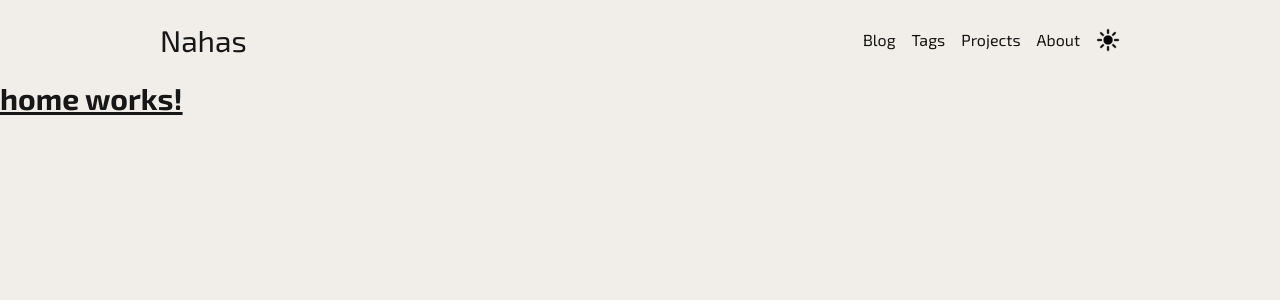
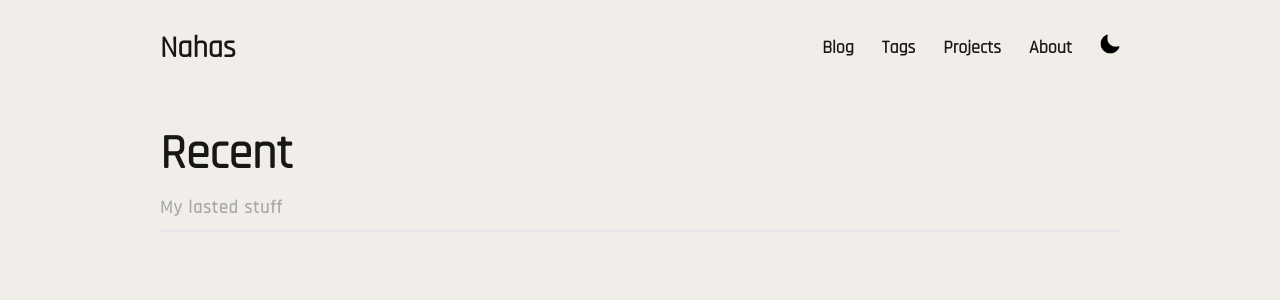
Before and after one commit to murillo-nahas/blog, an Angular app: page / in a window 1280 px wide. Shown: the top 300 px of the page. Built offline with nearby package versions, Linux system fonts and the light colour scheme.

Commit message:
feat: homepage

```diff
--- a/src/app/layout/header/header.component.html
+++ b/src/app/layout/header/header.component.html
@@ -1,15 +1,15 @@
-<header class="w-full flex items-center justify-center">
+<header class="w-full flex items-center justify-center mt-2">
   <nav class="w-9/12 h-20 flex items-center justify-between">
-    <p class="text-3xl font-medium">Nahas</p>
+    <p class="text-3xl font-semibold cursor-pointer" routerLink="/">Nahas</p>
     <div class="flex">
-      <a routerLink="/blog" class="mr-4">Blog</a>
-      <a routerLink="/tags" class="mr-4">Tags</a>
-      <a routerLink="/projects" class="mr-4">Projects</a>
-      <a routerLink="/about" class="mr-4">About</a>
+      <a routerLink="/blog" class="mr-7 font-semibold text-lg">Blog</a>
+      <a routerLink="/tags" class="mr-7 font-semibold text-lg">Tags</a>
+      <a routerLink="/projects" class="mr-7 font-semibold text-lg">Projects</a>
+      <a routerLink="/about" class="mr-7 font-semibold text-lg">About</a>
       <img
-        src="../../../assets/images/brightness.png"
+        src="../../../assets/images/night-mode.png"
         alt="Light Mode Icon"
-        class="w-6 h-6 cursor-pointer"
+        class="w-5 h-5 cursor-pointer"
       />
     </div>
   </nav>
--- a/src/app/pages/about/about.component.html
+++ b/src/app/pages/about/about.component.html
@@ -1,2 +1,6 @@
 <app-header></app-header>
-<p>about works!</p>
+<main class="w-full flex items-center justify-center">
+    <section class="w-9/12 h-32 flex items-end border-b-2">
+        <p class="text-5xl font-bold mb-9">About me</p>
+    </section>
+</main>
--- a/src/app/pages/blog/blog.component.html
+++ b/src/app/pages/blog/blog.component.html
@@ -1 +1,6 @@
-<p>blog works!</p>
+<app-header></app-header>
+<main class="w-full flex items-center justify-center">
+    <section class="w-9/12 h-32 flex items-end border-b-2">
+        <p class="text-5xl font-bold mb-9">Posts</p>
+    </section>
+</main>
--- a/src/app/pages/home/home.component.html
+++ b/src/app/pages/home/home.component.html
@@ -1,2 +1,7 @@
 <app-header></app-header>
-<p class="text-3xl font-bold underline">home works!</p>
+<main class="w-full flex items-center justify-center">
+    <section class="w-9/12 h-32 flex justify-end border-b-2 flex flex-col mt-4">
+        <p class="text-5xl font-bold mb-4">Recent</p>
+        <p class="text-lg font-semibold mb-2 tracking-wider" style="color: var(--text-gray)">My lasted stuff</p>
+    </section>
+</main>
--- a/src/app/pages/projects/projects.component.html
+++ b/src/app/pages/projects/projects.component.html
@@ -1,2 +1,6 @@
 <app-header></app-header>
-<p>projects works!</p>
+<main class="w-full flex items-center justify-center">
+    <section class="w-9/12 h-32 flex items-end border-b-2">
+        <p class="text-5xl font-bold mb-9">Projects</p>
+    </section>
+</main>
--- a/src/app/pages/tags/tags.component.html
+++ b/src/app/pages/tags/tags.component.html
@@ -1,2 +1,6 @@
 <app-header></app-header>
-<p>tags works!</p>
+<main class="w-full flex items-center justify-center">
+    <section class="w-9/12 h-32 flex items-end border-b-2">
+        <p class="text-5xl font-bold mb-9">Tags</p>
+    </section>
+</main>
--- a/src/index.html
+++ b/src/index.html
@@ -7,8 +7,7 @@
   <meta name="viewport" content="width=device-width, initial-scale=1">
   <link rel="preconnect" href="https://fonts.googleapis.com">
   <link rel="preconnect" href="https://fonts.gstatic.com" crossorigin>
-  <link href="https://fonts.googleapis.com/css2?family=Exo+2:wght@400;700&display=swap" rel="stylesheet">
-  <link rel="icon" type="image/x-icon" href="assets/images/favicon.png">
+  <link href="https://fonts.googleapis.com/css2?family=Rajdhani&display=swap" rel="stylesheet">
 </head>
 <body>
   <app-root></app-root>
--- a/src/styles.scss
+++ b/src/styles.scss
@@ -6,7 +6,7 @@
     padding: 0;
     margin: 0;
     box-sizing: border-box;
-    font-family: 'Exo 2', sans-serif;
+    font-family: 'Rajdhani', sans-serif;
 }
 
 body {
```
Also changed, not shown: 1 other file (tests, documents, lock files or other folders).
